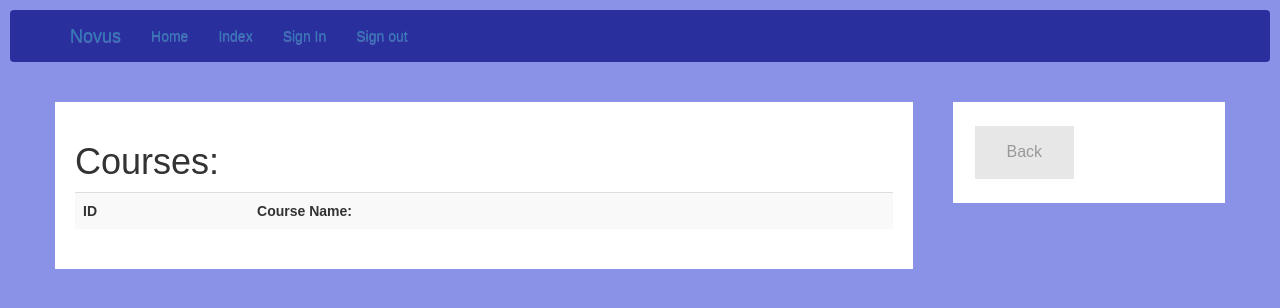
After one commit to rettka30/CUS1166_StudentSystem, a Flask app: page /classes/grades/1 in a window 1280 px wide. The commit adds this page. Shown: the top 308 px of the page. Run offline with Flask 2, Linux system fonts and the light colour scheme; a user stored in the database is signed in; data comes from the database, SQL or seed files in the repository; data that the repository does not hold is empty; some libraries are stand-ins or nearby versions.

Commit message:
Fifty-Fifth Edit

```diff
--- a/app.py
+++ b/app.py
@@ -537,13 +537,53 @@ def student_course_roster(id):
     assignments = Assignment
     return render_template('course_roster.html', course=course, Assignment = assignments)
 
-@app.route('/student_grades/<int:id>')
+@app.route('/student_grades/<int:id>/<int:course_id>')
 @login_required
 # @roles_required('Student', 'Professor')
-def student_grades(id):
-    submissions = Submission.query.filter_by(student_id=id)
+def student_grades(id, course_id):
+    course = Course.query.get(course_id)
+    submissions = Submission.query.filter_by(student_id=id, assign_course_id=course_id).all()
     student = Student.query.get(id)
-    return render_template('student_grades.html', submissions=submissions, student=student)
+    total_earned = 0
+    total_points = 0
+    letter_grade = ""
+    for submission in submissions:
+        total_earned += submission.points
+        total_points += submission.assign_total
+    percentage = (total_earned/total_points)*100
+    if percentage >= 95.0:
+        letter_grade = "A+"
+    elif percentage < 95.0 and percentage >= 91.0:
+        letter_grade = "A"
+    elif percentage < 91.0 and percentage >= 87.0:
+        letter_grade = "B+"
+    elif percentage < 87.0 and percentage >= 83.0:
+        letter_grade = "B"
+    elif percentage < 83.0 and percentage >= 80.0:
+        letter_grade = "B-"
+    elif percentage < 80.0 and percentage >= 77.0:
+        letter_grade = "C+"
+    elif percentage < 77.0 and percentage >= 74.0:
+        letter_grade = "C"
+    elif percentage < 74.0 and percentage >= 70.0:
+        letter_grade = "C-"
+    elif percentage < 70.0 and percentage >= 67.0:
+        letter_grade = "D+"
+    elif percentage < 67.0 and percentage >= 65.0:
+        letter_grade = "D"
+    elif percentage < 65.0 and percentage >= 60.0:
+        letter_grade = "D-"
+    else :
+        letter_grade = "F"
+    return render_template('student_grades.html', course=course, submissions=submissions, student=student,
+                            total_earned=total_earned, total_points=total_points, percentage=percentage, letter_grade=letter_grade)
+
+@app.route('/classes/grades/<int:id>')
+@login_required
+def student_class_gradebook(id):
+    student = Student.query.get(id)
+    courses = student.courses
+    return render_template('classes_gradebook.html', courses=courses, student=student)
 
 @app.route('/course_roster/<int:id>/<int:course_id>')
 @login_required
--- /dev/null
+++ b/templates/classes_gradebook.html
@@ -0,0 +1,38 @@
+{% extends 'layout.html' %}
+
+{% block head %}
+        <link rel="stylesheet" href="//maxcdn.bootstrapcdn.com/bootstrap/3.2.0/css/bootstrap.min.css">
+        <link rel="stylesheet" href="//maxcdn.bootstrapcdn.com/bootstrap/3.2.0/css/bootstrap-theme.min.css">
+        <link rel="stylesheet" type="text/css" href="/static/css/roster.css">
+{% endblock %}
+
+{% block app_content %}
+<div class="row">
+  <div class="leftcolumn">
+    <div class="card" id="opt">
+      <h1>Courses: </h1>
+      <div style="text-align:center">
+        <table class="table table-striped" >
+          <tr>
+            <th>ID</th>
+            <th>Course Name:</th>
+          </tr>
+          {% for course in courses %}
+          <tr class="text-left">
+            <td>{{course.id}}</td>
+            <td><a href="{{ url_for('gradebook', id=student.id, course_id=course.id) }}">{{course.name}}</a></td>
+          </tr>
+          {% endfor %}
+        </table>
+      </div>
+    </div>
+  </div>
+  <div class="rightcolumn">
+    <div class="card">
+      <a href="{{ url_for('index', type='Student', id=student.id) }}" class="button">
+        Back
+      </a>
+    </div>
+  </div>
+</div>
+{% endblock %}
```
Also changed, not shown: templates/course_details.html (+0 -21 lines), templates/student_grades.html (+18 -2 lines).
